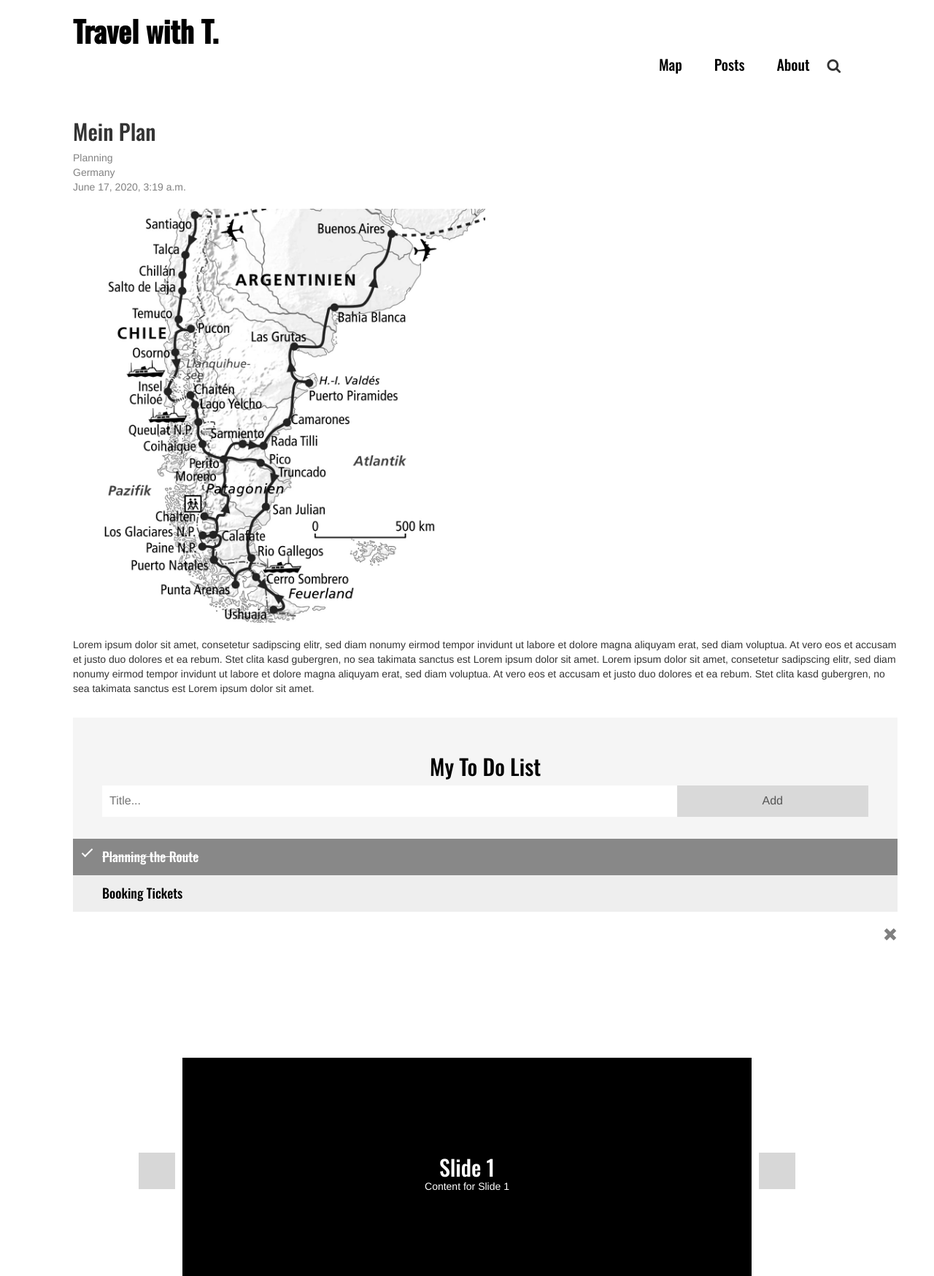
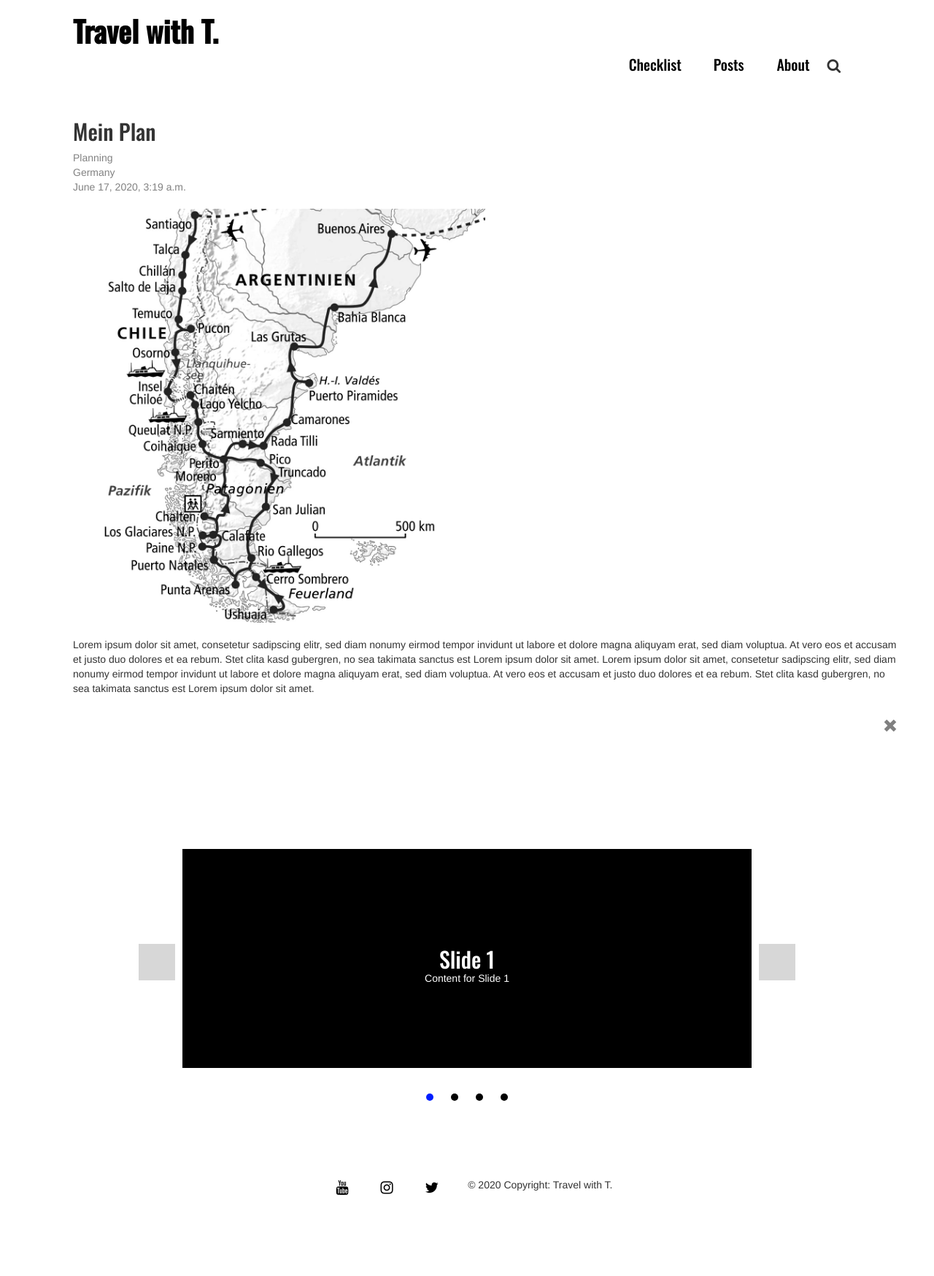
Before and after one commit to linhchi-nguyen/my-first-blog, a Django app: page /post/13/ in a window 1280 px wide. Shown: the top 1748 px of the page at 73% size. After the commit the page ends 1637 px from the top, so only its background shows below. Run offline with Django 3.2, Linux system fonts and the light colour scheme; data comes from the database, SQL or seed files in the repository; both versions use the stored data as it was after the commit; some libraries are stand-ins or nearby versions; grey boxes are pictures that could not be loaded.

Commit message:
Änderung Map in Checkliste

```diff
--- a/blog/static/css/style.css
+++ b/blog/static/css/style.css
@@ -353,7 +353,7 @@ footer {
 
  /* When clicked on, add a background color and strike out text */
  #myUL li.checked {
-   background: #888;
+   background: #ccc;
    color: #fff;
    text-decoration: line-through;
  }
@@ -370,19 +370,6 @@ footer {
    transform: rotate(45deg);
    height: 15px;
    width: 7px;
- }
-
- /* Style the close button */
- .close {
-   position: absolute;
-   right: 0;
-   top: 0;
-   padding: 12px 16px 12px 16px;
- }
-
- .close:hover {
-   background-color: #f44336;
-   color: white;
  }
 
  /* Style the header */
--- a/blog/templates/blog/about.html
+++ b/blog/templates/blog/about.html
@@ -21,7 +21,7 @@
         <header>
             <nav>
                <ul class="nav__links">
-                  <li><a href="map.html">Map</a></li>
+                  <li><a href="list.html">Checklist</a></li>
                   <div class="dropdown">
                      <li> <a href="/">Posts</a></li>
                      <div class="dropdown-content">
--- a/blog/templates/blog/base.html
+++ b/blog/templates/blog/base.html
@@ -21,13 +21,13 @@
         <header>
             <nav>
                <ul class="nav__links">
-                  <li><a href="map.html">Map</a></li>
+                  <li><a href="list.html">Checklist</a></li>
                   <div class="dropdown">
                      <li> <a href="/">Posts</a></li>
                      <div class="dropdown-content">
                         <a href="#">Countries</a>
                         <a href="#">Preparations</a>
-                        <a href="#">Bucketlist</a>
+                        <a href="#">Bucketlist/a>
                      </div>
                   </div>
                   <li> <a href="about.html">About</a></li>
--- a/blog/templates/blog/post_detail.html
+++ b/blog/templates/blog/post_detail.html
@@ -20,18 +20,6 @@
         <br>
         <p>{{ post.text|linebreaksbr }}</p>
         <br>
-        <div id="myDIV" class="todo">
-            <h2>My To Do List</h2>
-
-            <input type="text" id="myInput" placeholder="Title...">
-            <span onclick="newElement()" class="addBtn">Add</span>
-          </div>
-
-          <ul id="myUL">
-            <li class="checked">Planning the Route</li>
-            <li>Booking Tickets </li>
-          </ul>
-        <br>
         <a class="removebtn" href="{% url 'post_remove' pk=post.pk %}"><span class="glyphicon glyphicon-remove"></span></a>
         {% if user.is_authenticated %}
         <a class="btn btn-default" href="{% url 'post_edit' pk=post.pk %}"><span class="glyphicon glyphicon-pencil"></span></a>
--- a/blog/urls.py
+++ b/blog/urls.py
@@ -10,7 +10,7 @@ urlpatterns = [
     path('post/new/', views.post_new, name='post_new'),
     path('post/<int:pk>/edit/', views.post_edit, name='post_edit'),
     path('about.html',views.about, name="about"),
-    path('map.html',views.map, name="map"),
+    path('list.html',views.todo, name="list"),
     path('post/<pk>/remove/', views.post_remove, name='post_remove'),
 ]
 
--- a/blog/views.py
+++ b/blog/views.py
@@ -53,5 +53,5 @@ def post_remove(request, pk):
 def about(request):
     return render(request, 'blog/about.html', {})
 
-def map(request):
-    return render(request, 'blog/map.html', {})
+def todo(request):
+    return render(request, 'blog/list.html', {})
```
Also changed, not shown: blog/templates/blog/list.html (renamed from blog/templates/blog/map.html, +16 -1 lines), db.sqlite3, images/sneakpeekit-browser.jpg (added), 1 other file.
